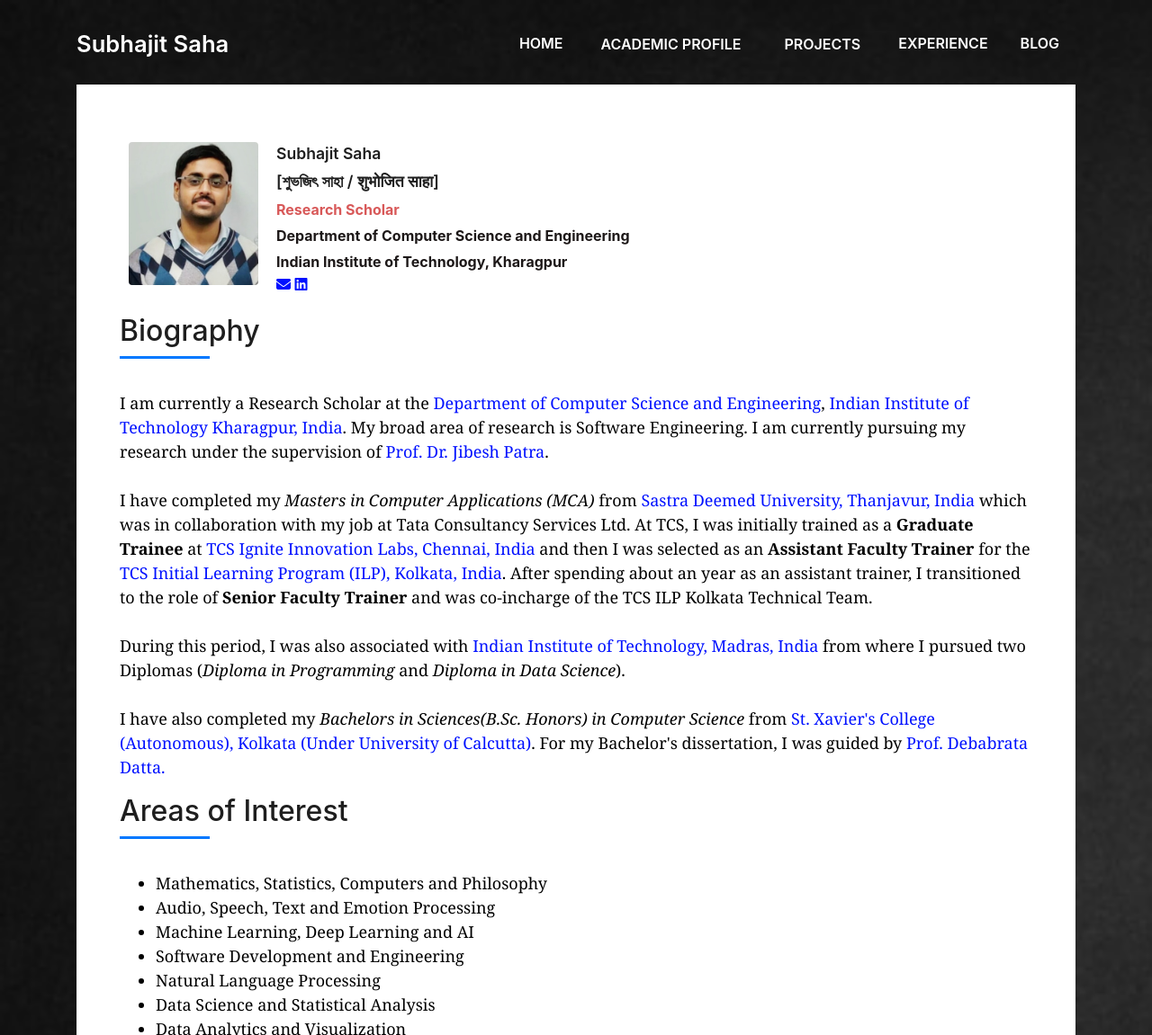
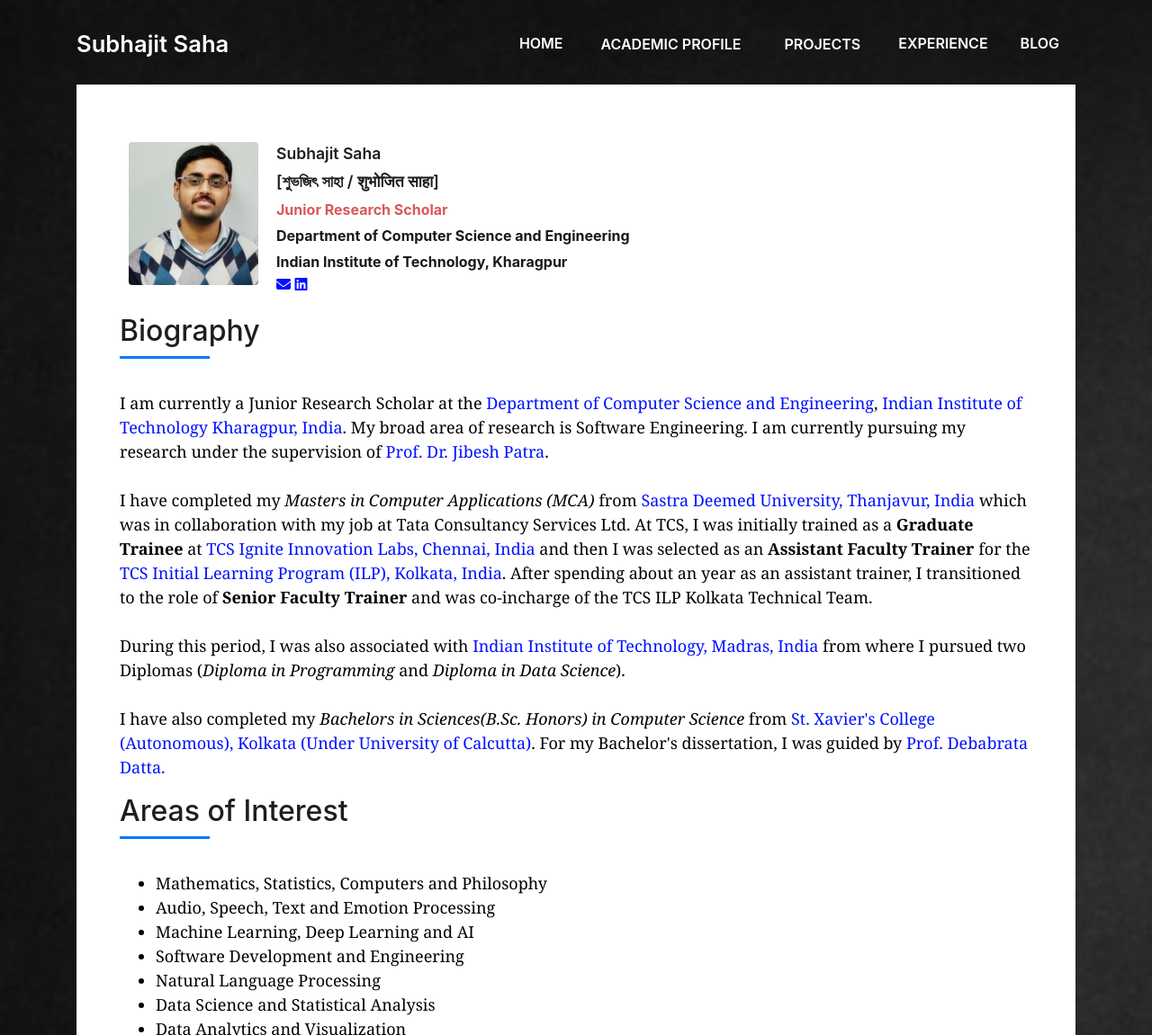
Before and after one commit to subhajitsaha01/subhajitsaha01.github.io, a plain HTML site: page index.html in a window 1280 px wide. Shown: the top 1151 px of the page at 90% size. Drawn offline with nearby package versions, Linux system fonts and the light colour scheme.

Commit message:
Update index.html
Added Junior to the designation

```diff
--- a/index.html
+++ b/index.html
@@ -91,7 +91,7 @@
                     <div class="about-info">
                       <div style="height: 10%;width:100%;"><span class="title-s">Subhajit Saha</span></div>
                       <div style="height: 10%;padding-top:5px;width:50%;"><span class="title-s">[শুভজিৎ সাহা / शुभोजित साहा]</span></div>
-                      <div style="color: rgb(216, 89, 89);font-weight:bold;height: 10%;padding-top:5px;width:100%;">Research Scholar</div>
+                      <div style="color: rgb(216, 89, 89);font-weight:bold;height: 10%;padding-top:5px;width:100%;">Junior Research Scholar</div>
                       <div style="color: rgb(29, 24, 24);font-weight:bold;height: 10%;padding-top:5px;width:100%;">Department of Computer Science and Engineering</div>
                       <div style="color: rgb(29, 24, 24);font-weight:bold;height: 10%;padding-top:5px;width:100%;">Indian Institute of Technology, Kharagpur</div>
                       <a href="mailto:subhajitsaha.formal@gmail.com"><i class="fa-solid fa-envelope" style="padding-top:5px;"></i></a>
@@ -107,7 +107,7 @@
                       Biography
                     </h5>
                   </div>
-                      <p style="font-family:Cambria, Cochin, Georgia, Times, 'Times New Roman', serif;font-size:18px;color:rgb(0, 0, 0);">I am currently a Research Scholar at the <a href="https://cse.iitkgp.ac.in/">Department of Computer Science
+                      <p style="font-family:Cambria, Cochin, Georgia, Times, 'Times New Roman', serif;font-size:18px;color:rgb(0, 0, 0);">I am currently a Junior Research Scholar at the <a href="https://cse.iitkgp.ac.in/">Department of Computer Science
                       and Engineering</a>, <a href="https://www.iitkgp.ac.in/">Indian Institute of Technology Kharagpur, India</a>. My broad area of research is
                       Software Engineering. I am currently pursuing my research under the supervision of <a href="https://jibesh.com">Prof. Dr. Jibesh Patra</a>.
                       <br><br>
```
